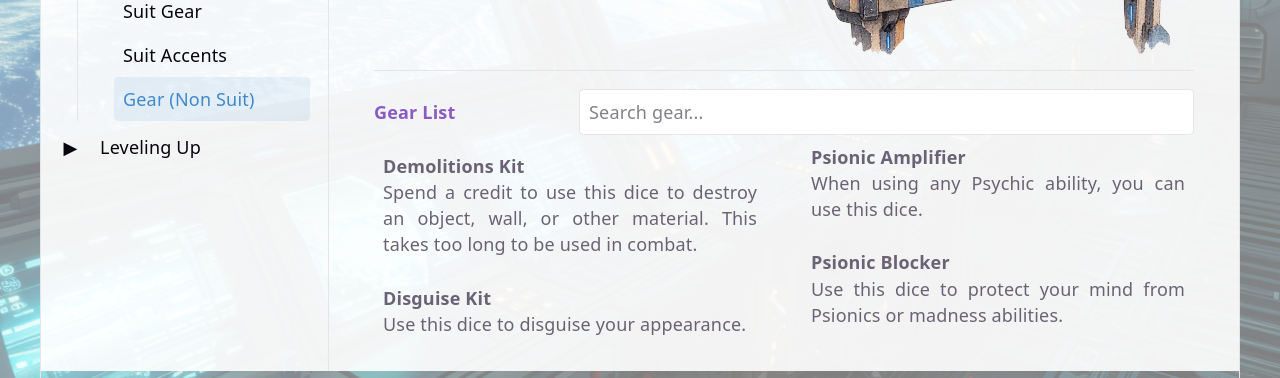
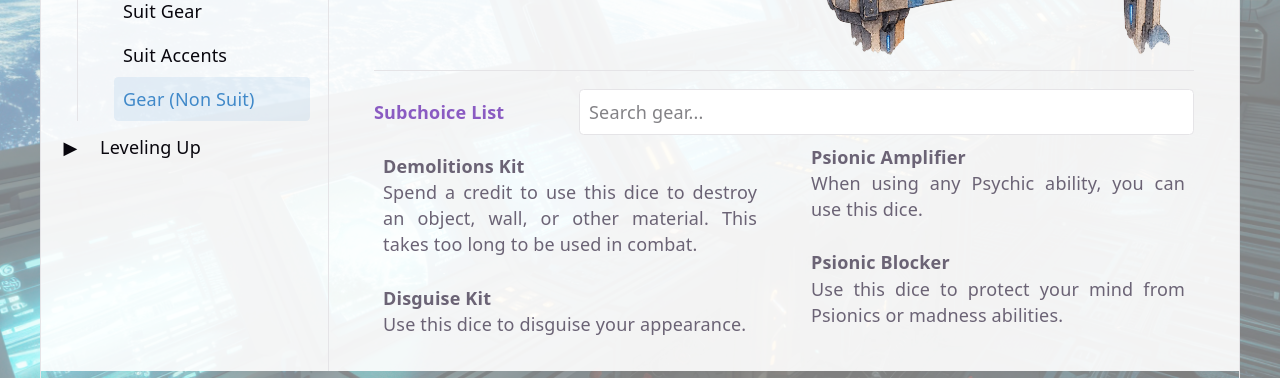
Before and after one commit to jairusaurus-rex/buckets-of-dice, a React (Vite) app: page /wiki/gear-nonsuit in a window 1280 px wide. Shown: the part 422-800 px from the top of the page. Built offline with nearby package versions, Linux system fonts and the light colour scheme.

Commit message:
feat: integrate ListLayout component for consistent item rendering and search functionality across gear articles

```diff
--- a/src/components/commons/ListLayout.tsx
+++ b/src/components/commons/ListLayout.tsx
@@ -22,7 +22,7 @@ export function ListLayout<T>({
     getKey,
 }: ListLayoutProps<T>) {
     return (
-        <div className="p-2 text-justify clear-both">
+        <div className="p-0 text-justify clear-both">
             {showSearch && (
                 <div className="flex flex-col md:flex-row md:items-center md:justify-between gap-4 mt-4 border-t border-[var(--border)] pt-4">
                     {title && <h3 className="font-bold">{title}</h3>}
--- a/src/components/pages/wiki/articles/gear/NonSuitGearArticle.tsx
+++ b/src/components/pages/wiki/articles/gear/NonSuitGearArticle.tsx
@@ -1,5 +1,6 @@
 import { GearData } from "../../../../../assets/data/GearData";
 import { useState } from "react";
+import { ListLayout } from "../../../../commons/ListLayout";
 
 
 export const NonSuitGearArticle = () => {
@@ -20,32 +21,26 @@ export const NonSuitGearArticle = () => {
             <p className="p-2">When first making a character, you may choose 6 Non-Suit Gear items. </p>
             <p className="p-2">Unless a feat or ability says otherwise, you can only have one of each of the below.
                 This applies whether you are selecting starting gear or buying additional gear. </p>
-            <div className="clear-both flex flex-col md:flex-row md:items-center md:justify-between gap-4 mt-4 border-t border-[var(--border)] pt-4">
-                <h3 className="font-bold">Gear List</h3>
-                <input
-                    type="search"
-                    value={searchTerm}
-                    onChange={(event) => setSearchTerm(event.target.value)}
-                    placeholder="Search gear..."
-                    aria-label="Search non-suit gear"
-                    className="w-full md:w-3/4 rounded border border-[var(--border)] bg-[var(--bg)] p-2 text-[var(--text-h)]"
-                />
 
-            </div>
-
-            <div className="columns-1 md:columns-2 gap-8">
-                {gearData.map((gear) => (
-                    <div key={gear.id} className="mt-2 p-2  break-inside-avoid">
+            <ListLayout
+                title="Subchoice List"
+                showSearch
+                searchValue={searchTerm}
+                searchPlaceholder="Search gear..."
+                onSearchChange={setSearchTerm}
+                items={gearData}
+                getKey={(gear) => gear.id}
+                renderItem={(gear) => (
+                    <>
                         <div className="font-bold">
                             {gear.name}
                         </div>
-
                         <div>
                             {gear.description}
                         </div>
-                    </div>
-                ))}
-            </div>
+                    </>
+                )}
+            />
         </div>
     )
 }
--- a/src/components/pages/wiki/articles/gear/SuitAccentArticle.tsx
+++ b/src/components/pages/wiki/articles/gear/SuitAccentArticle.tsx
@@ -1,5 +1,6 @@
 import { SuitAccent } from "../../../../../assets/data/SuitAccent";
 import { useState } from "react";
+import { ListLayout } from "../../../../commons/ListLayout";
 
 
 export const SuitAccentArticle = () => {
@@ -21,31 +22,25 @@ export const SuitAccentArticle = () => {
                 other stylish clothing. These are called accents</p>
             <p className="p-2">Players choose one accent to give them their own unique style and advantages. Each player can choose one from the accent list.</p>
 
-            <div className="clear-both flex flex-col md:flex-row md:items-center md:justify-between gap-4 mt-4 border-t border-[var(--border)] pt-4">
-                <h3 className="font-bold">Star Suit Accents</h3>
-                <input
-                    type="search"
-                    value={searchTerm}
-                    onChange={(event) => setSearchTerm(event.target.value)}
-                    placeholder="Search accents..."
-                    aria-label="Search star suit accents"
-                    className="w-full md:w-3/4 rounded border border-[var(--border)] bg-[var(--bg)] p-2 text-[var(--text-h)]"
-                />
-
-            </div>
-            <div className="columns-1 md:columns-2 gap-8">
-                {accentData.map((accent) => (
-                    <div key={accent.id} className="mt-2 p-2  break-inside-avoid">
+            <ListLayout
+                title="Subchoice List"
+                showSearch
+                searchValue={searchTerm}
+                searchPlaceholder="Search gear..."
+                onSearchChange={setSearchTerm}
+                items={accentData}
+                getKey={(accent) => accent.id}
+                renderItem={(accent) => (
+                    <>
                         <div className="font-bold">
                             {accent.name}
                         </div>
-
                         <div>
                             {accent.description}
                         </div>
-                    </div>
-                ))}
-            </div>
+                    </>
+                )}
+            />
 
         </div>
     )
--- a/src/components/pages/wiki/articles/gear/SuitGearArticle.tsx
+++ b/src/components/pages/wiki/articles/gear/SuitGearArticle.tsx
@@ -1,6 +1,7 @@
 import { GearData } from "../../../../../assets/data/GearData";
 import { Link } from "react-router-dom";
 import { WikiArticleLinks } from "../../../../../data-types/enums/wiki-article-enum";
+import { ListLayout } from "../../../../commons/ListLayout";
 
 
 export const SuitGearArticle = () => {
@@ -21,20 +22,23 @@ export const SuitGearArticle = () => {
                 <h3 className="font-bold">Star Suit Gear</h3>
             </div>
 
-            <div className="columns-1 md:columns-2 gap-8">
-                {suitAccessData.map((gear) => (
-                    <div key={gear.id} className="mt-2 p-2  break-inside-avoid">
+            <ListLayout
+                title="Subchoice List"
+                searchPlaceholder="Search gear..."
+                items={suitAccessData}
+                getKey={(gear) => gear.id}
+                renderItem={(gear) => (
+                    <>
                         <div className="font-bold">
                             {gear.name}
                         </div>
-
                         <div>
                             {gear.description}
                         </div>
                         {gear.name.toLowerCase().includes("accent") && <div className="mt-2">See accent options <Link to={`/wiki/${WikiArticleLinks.GEAR_SUIT_ACCENT}`}>here</Link></div>}
-                    </div>
-                ))}
-            </div>
+                    </>
+                )}
+            />
         </div>
     )
 }
--- a/src/components/pages/wiki/articles/leveling/ModularArticle.tsx
+++ b/src/components/pages/wiki/articles/leveling/ModularArticle.tsx
@@ -1,6 +1,7 @@
-import { DiceTextString }  from "../../../../commons/DiceTextString";
+import { DiceTextString } from "../../../../commons/DiceTextString";
 import { FeatData } from "../../../../../assets/data/FeatData";
 import { useMemo, useState } from "react";
+import { ListLayout } from "../../../../commons/ListLayout";
 
 type ModularArticleProps = {
     featId: string;
@@ -29,38 +30,32 @@ export const ModularArticle = ({ featId }: ModularArticleProps) => {
                             <li key={index}>{info}</li>
                         ))
                     }
-                    </ul>
+                </ul>
             </div>
             <div className="p-2">
                 <p className="p-2"><strong>Advanced:</strong> {<DiceTextString>{feat?.advanced?.description}</DiceTextString>} </p>
                 <p className="p-2"><strong>Mastery:</strong> {<DiceTextString>{feat?.mastery?.description}</DiceTextString>} </p>
             </div>
-            <div className="clear-both flex flex-col md:flex-row md:items-center md:justify-between gap-4 mt-4 border-t border-[var(--border)] pt-4">
-                <h3 className="font-bold">Subchoice List</h3>
-                <input
-                    type="search"
-                    value={searchTerm}
-                    onChange={(event) => setSearchTerm(event.target.value)}
-                    placeholder="Search subchoices..."
-                    aria-label="Search subchoices"
-                    className="w-full md:w-3/4 rounded border border-[var(--border)] bg-[var(--bg)] p-2 text-[var(--text-h)]"
-                />
 
-            </div>
-
-            <div className="columns-1 md:columns-2 gap-8">
-                {subChoices.map((subChoice) => (
-                    <div key={subChoice.id} className="mt-2 p-2  break-inside-avoid">
+            <ListLayout
+                title="Subchoice List"
+                showSearch
+                searchValue={searchTerm}
+                searchPlaceholder="Search subchoices..."
+                onSearchChange={setSearchTerm}
+                items={subChoices}
+                getKey={(subChoice) => subChoice.id}
+                renderItem={(subChoice) => (
+                    <>
                         <div className="font-bold">
                             {subChoice.name}
                         </div>
-
                         <div>
                             <strong></strong> <DiceTextString>{subChoice.description}</DiceTextString>
                         </div>
-                    </div>
-                ))}
-            </div>
+                    </>
+                )}
+            />
         </div>
     )
 }
```
